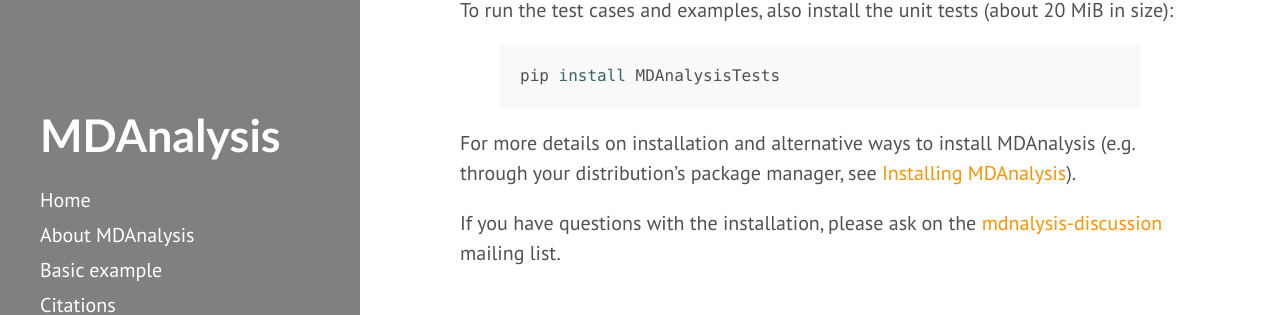
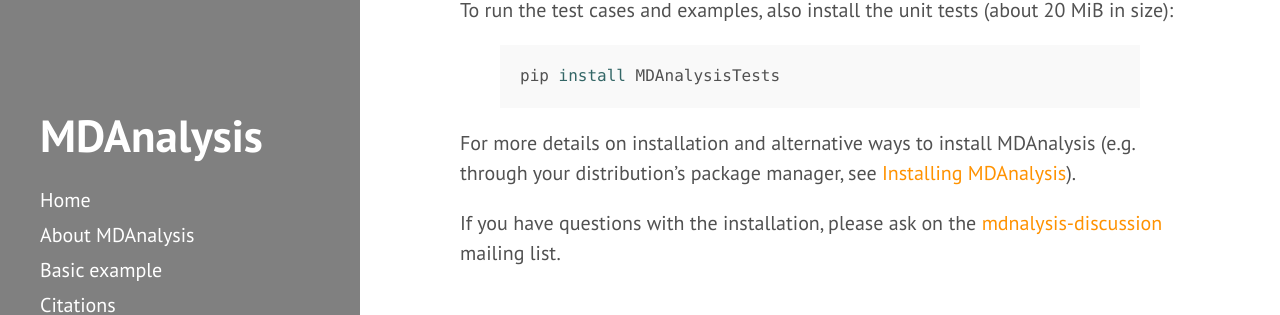
Before and after one commit to MDAnalysis/MDAnalysis.github.io, a Jekyll site: the page built from pages/installation_quick_start.md, in a window 1280 px wide. Shown: the part 277-592 px from the top of the page. Built offline with Jekyll 4.4.1, drawn with Linux system fonts in a browser that asks for light colours; Markdown is read by kramdown in place of the engine named in the settings.

Commit message:
same font style of sidebar heading as rest
Using Gill Sans clashed with the other two occurences of MDAnalysis on the page: the
post title is in PT Sans and the logo title is I-dont-know-what (need to check with
Chris...); at least now all html-based text is the same font family, just with different
levels of font weight (sidebar is bolder)

```diff
--- a/public/css/hyde.css
+++ b/public/css/hyde.css
@@ -79,7 +79,7 @@ html {
 .sidebar-about h1 {
   color: #fff;
   margin-top: 0;
-  font-family: "Gill Sans", "Verdana", sans-serif;
+  font-weight: bolder;
   font-size: 2.25rem;
 }
 
```
